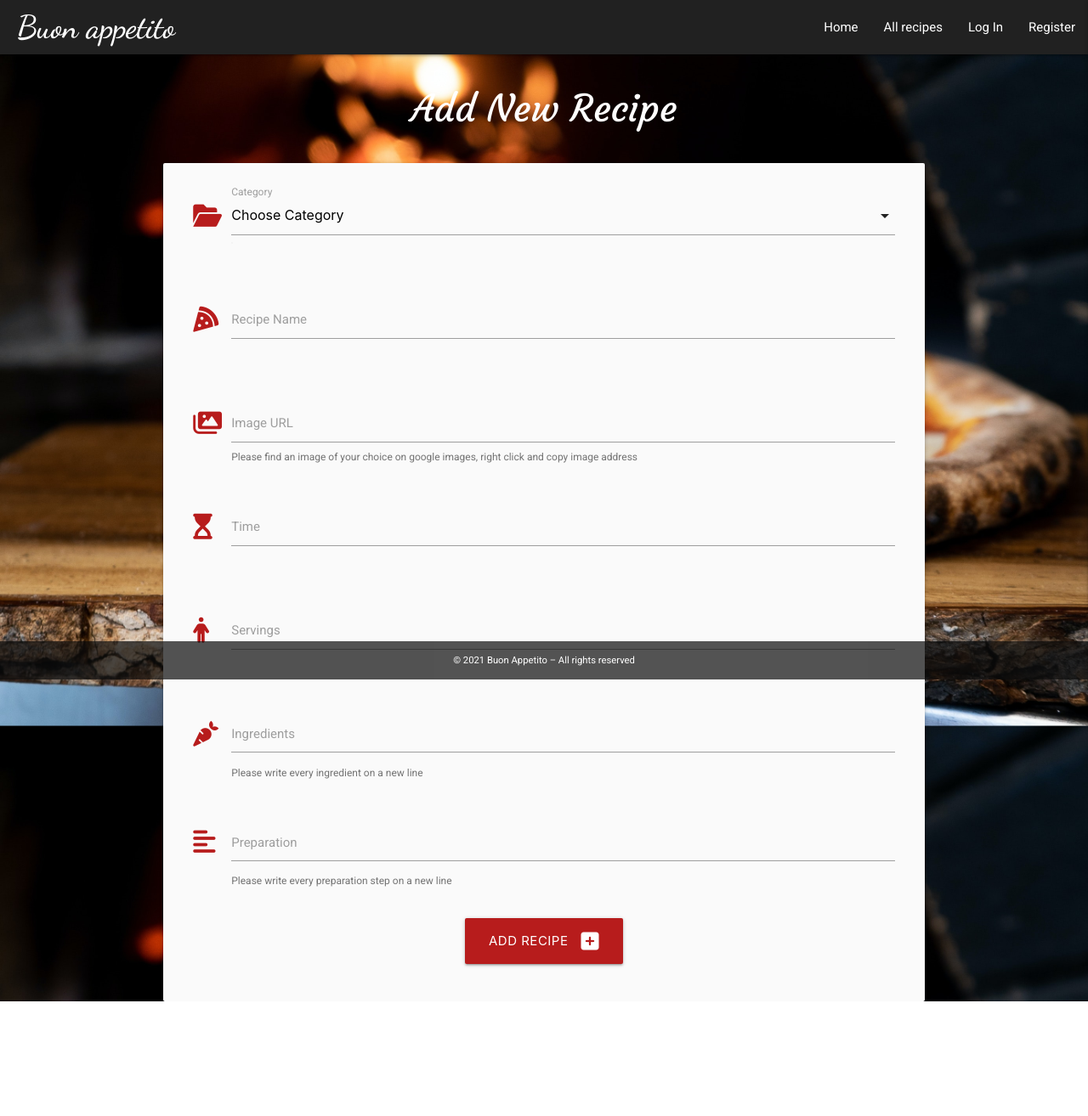
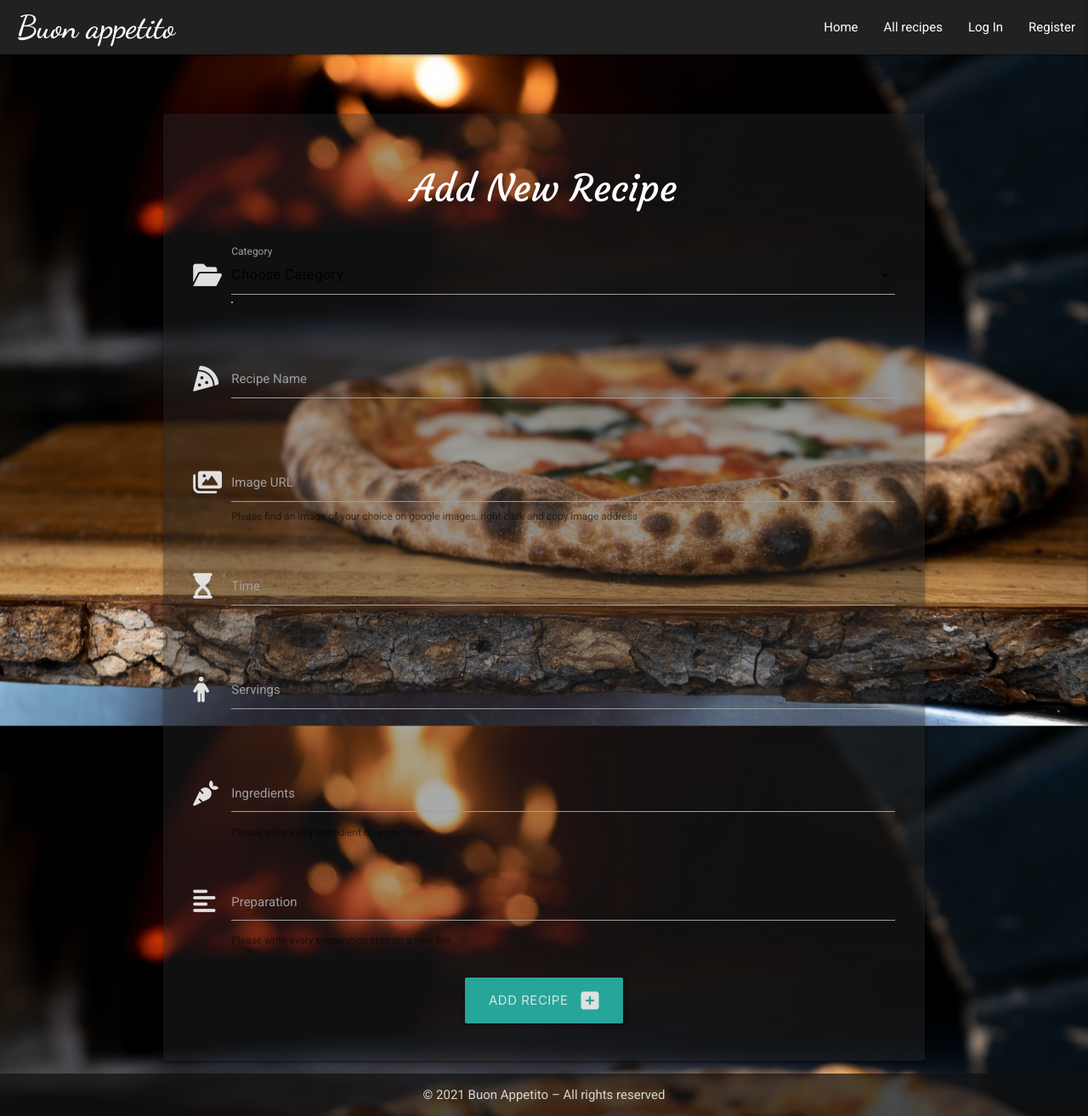
Before and after one commit to VictoriaShalabaeva/italian-cuisine-app, a Flask app: page /add_new_recipe in a window 1280 px wide. Shown: the whole page at 85% size. Before the commit the page ends 1179 px from the top, so only its background shows below. Run offline with Flask 2, Linux system fonts and the light colour scheme; data that the repository does not hold is empty; some libraries are stand-ins or nearby versions.

Commit message:
Change footer

```diff
--- a/static/css/style.css
+++ b/static/css/style.css
@@ -1,16 +1,25 @@
 .flashes h4 {
     line-height: 2;
+}
+flashes {
+    margin-bottom: 0;
 }
 
 body {
     background-image: url(../images/italian-food.jpg);
     background-repeat: no-repeat;
     width: 100%;
-    height: auto;
     background-attachment: fixed;
     background-position: center;
     background-size: cover;
     font-family: "Roboto", sans-serif;
+    display: flex;
+    min-height: 100vh;
+    flex-direction: column;
+}
+
+main {
+    flex: 1 0 auto;
 }
 
 /*------------------ Navbar */
@@ -23,10 +32,6 @@ nav .brand-logo {
 }
 
 /*--------------- card on home page */
-
-.container {
-    height: 80vh;
-}
 
 .card-title h1 {
     font-family: 'Dancing Script', cursive;
@@ -43,7 +48,12 @@ nav .brand-logo {
 
 /* ----------------------------------------------Footer */
 
-.footer {
+.page-footer {
+    padding-top: 0;
+    background-color: rgba(12, 12, 12, 0.7);
+}
+
+/* .footer {
     text-align: center;
     padding-top: 10px;
     padding-bottom: 13px;
@@ -71,7 +81,7 @@ nav .brand-logo {
         padding-top: 5px;
         padding-bottom: 9px;
     }
-}
+} */
 
 /* -----------------------------All recipes page */
 
@@ -98,3 +108,15 @@ nav .brand-logo {
 .new-here {
     margin-bottom: 0;
 }
+
+/* -----------------------------Profile page */
+
+.add-new-recipe-btn {
+    margin-bottom: 40px;
+}
+
+/* ----------------------Add new recipe page */
+
+.card-width {
+    width: 100%;
+}
--- a/templates/add_new_recipe.html
+++ b/templates/add_new_recipe.html
@@ -1,14 +1,14 @@
 {% extends "base.html" %}
 {% block content %}
 
-    <h3 class="white-text center-align title">Add New Recipe</h3>
 
-    <div class="row card-panel grey lighten-5">
+    <div class="row card-panel jumbotron-card card-margin-top card-width">
+        <h3 class="white-text center-align title">Add New Recipe</h3>
         <form class="col s12" method="POST" action="{{ url_for('add_new_recipe') }}">
             <!-- category selection -->
             <div class="row">
 				<div class="input-field col s12">
-                    <i class="fas fa-folder-open prefix red-text text-darken-4"></i>
+                    <i class="fas fa-folder-open prefix grey-text text-lighten-2"></i>
 					<select id="category_name" name="category_name" class="validate" required>
                         <option value="" disabled selected>Choose Category</option>
                         {% for category in categories %}
@@ -22,7 +22,7 @@
             <!-- recipe name -->
             <div class="row">
                 <div class="input-field col s12">
-                    <i class="fas fa-solid fa-pizza-slice prefix red-text text-darken-4"></i>
+                    <i class="fas fa-solid fa-pizza-slice prefix grey-text text-lighten-2"></i>
                     <input id="recipe_name" name="recipe_name" minlength="3" maxlength="50"
                         type="text" class="validate" required>
                     <label for="recipe_name">Recipe Name</label>
@@ -32,7 +32,7 @@
             <!-- image url -->
             <div class="row">
                 <div class="input-field col s12">
-                    <i class="fas fa-images prefix red-text text-darken-4"></i>
+                    <i class="fas fa-images prefix grey-text text-lighten-2"></i>
                     <input id="image_url" name="image_url" minlength="6" type="url" class="validate" required>
                     <label for="image_url">Image URL</label>
                     <span class="helper-text" data-error="Please provide a valid image URL" data-success="Great!">Please find an image of your choice
@@ -42,7 +42,7 @@
             <!-- time -->
             <div class="row">
                 <div class="input-field col s12">
-                    <i class="fas fa-solid fa-hourglass-start prefix red-text text-darken-4"></i>
+                    <i class="fas fa-solid fa-hourglass-start prefix grey-text text-lighten-2"></i>
                     <input id="time" name="time" maxlength="50" type="text" class="validate" required>
                     <label for="time">Time</label>
                     <span class="helper-text" data-error="Please fill out this field" data-success="Great!"></span>
@@ -51,7 +51,7 @@
             <!-- servings -->
             <div class="row">
                 <div class="input-field col s12">
-                    <i class="fas fa-solid fa-person prefix red-text text-darken-4"></i>
+                    <i class="fas fa-solid fa-person prefix grey-text text-lighten-2"></i>
                     <input id="servings" name="servings" maxlength="50" type="text" class="validate" required>
                     <label for="servings">Servings</label>
                     <span class="helper-text" data-success="Great!"></span>
@@ -60,7 +60,7 @@
             <!-- ingredients -->
             <div class="row">
                 <div class="input-field col s12">
-                    <i class="fas fa-solid fa-carrot prefix red-text text-darken-4"></i>
+                    <i class="fas fa-solid fa-carrot prefix grey-text text-lighten-2"></i>
                     <textarea id="ingredients" name="ingredients" minlength="3" class="materialize-textarea validate" required></textarea>
                     <label for="ingredients">Ingredients</label>
                     <span class="helper-text" data-error="Wrong" data-success="Great!"> Please write every ingredient on
@@ -70,7 +70,7 @@
             <!-- preparation -->
             <div class="row">
                 <div class="input-field col s12">
-                    <i class="fas fa-align-left prefix red-text text-darken-4"></i>
+                    <i class="fas fa-align-left prefix grey-text text-lighten-2"></i>
                     <textarea id="preparation" name="preparation" minlength="5" class="materialize-textarea validate" required></textarea>
                     <label for="preparation">Preparation</label>
                     <span class="helper-text" data-error="Wrong" data-success="Great!"> Please write every preparation step on a new
@@ -80,7 +80,7 @@
             <!-- submit button -->
             <div class="row">
                 <div class="col s12 center-align">
-                    <button type="submit" class="btn-large red darken-4 text-shadow">
+                    <button type="submit" class="btn-large grey-text text-lighten-2">
                         Add Recipe <i class="fas fa-plus-square right"></i>
                     </button>
                 </div>
--- a/templates/all_recipes.html
+++ b/templates/all_recipes.html
@@ -1,7 +1,5 @@
 {% extends "base.html" %}
 {% block content %}
-
-
 
     <div class="row card-panel jumbotron-card card-margin-top">
         <h3 class="white-text center-align title">All Recipes</h3>
@@ -95,6 +93,4 @@
         {% endif %}
     </div>
 
-
-
 {% endblock %}
--- a/templates/base.html
+++ b/templates/base.html
@@ -62,7 +62,7 @@
         {% with messages = get_flashed_messages() %}
             {% if messages %}
                 {% for message in messages %}
-                    <div class="row card-panel jumbotron-card flashes">
+                    <div class="row card-panel jumbotron-card flashes white-text">
                         <h4 class="center-align">{{ message }}</h4>
                     </div>
                 {% endfor %}
@@ -70,16 +70,24 @@
         {% endwith %}
     </section>
 
-    <main class="container">
+    <main class="container valign-wrapper">
         {% block content %}
         {% endblock %}
     </main>
 
-    <footer class="row footer footer-fixed">
+    <footer class="page-footer">
+        <div class="footer-copyright">
+            <div class="container center-align">
+                &copy; <span id="copyright"></span> Buon Appetito – All rights reserved
+            </div>
+        </div>
+    </footer>
+
+    <!-- <footer class="row footer footer-fixed">
         <div>
             <small>&copy; <span id="copyright"></span> Buon Appetito – All rights reserved</small>
         </div>
-    </footer>
+    </footer> -->
 
     <script src="https://code.jquery.com/jquery-3.5.1.min.js"
         integrity="sha256-9/aliU8dGd2tb6OSsuzixeV4y/faTqgFtohetphbbj0=" crossorigin="anonymous"></script>
--- a/templates/login.html
+++ b/templates/login.html
@@ -1,9 +1,7 @@
 {% extends "base.html" %}
 {% block content %}
 
-
-
-    <div class="row">
+    <div class="container">
         <form class="col s12 m8 offset-m2" method="POST" action="{{ url_for('login') }}">
             <div class="card-panel login-card card-margin-top">
                 <h3 class="white-text center-align title">Log in</h3>
--- a/templates/register.html
+++ b/templates/register.html
@@ -1,9 +1,7 @@
 {% extends "base.html" %}
 {% block content %}
 
-
-
-    <div class="row">
+    <div class="container">
         <form class="col s12 m8 offset-m2" method="POST" action="{{ url_for('register') }}">
             <div class="card-panel login-card card-margin-top">
                 <h3 class="white-text center-align title">Register</h3>
```
Also changed, not shown: templates/home.html (+7 -3 lines), templates/profile.html (+3 -7 lines). Lines whose indentation alone changed are shown as unchanged.
